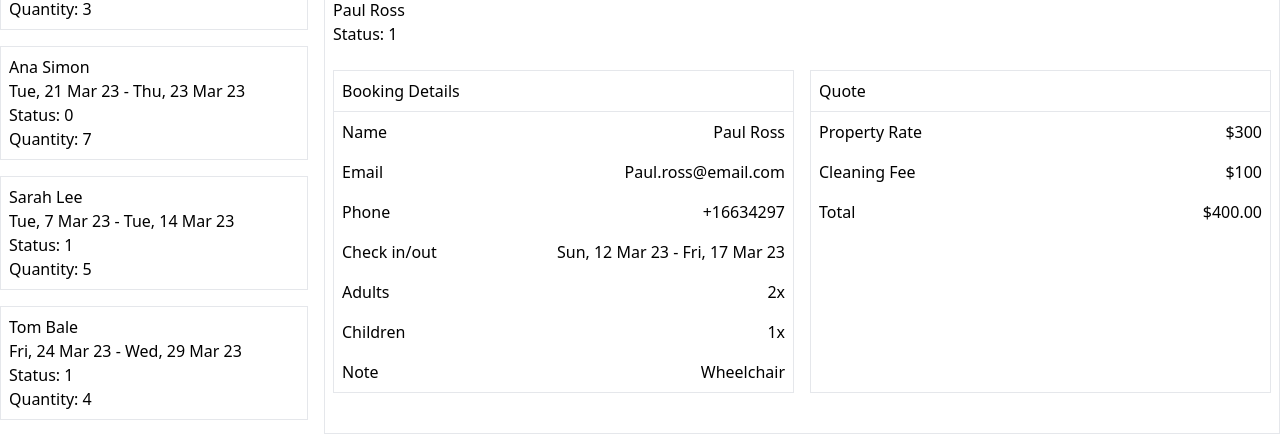
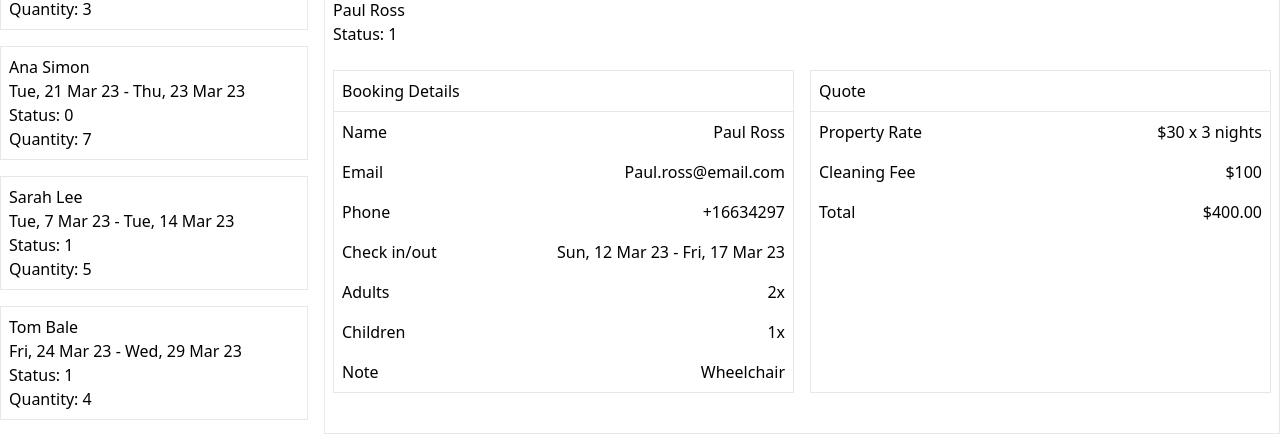
Before and after one commit to iorrah/bookings-manager, a React (Vite) app: page / in a window 1280 px wide. Both pictures are taken after a click on the button 154 px from the left and 137 px from the top of the page. Shown: the part 164-607 px from the top of the page. Built offline with nearby package versions, Linux system fonts and the light colour scheme.

Commit message:
Amend Booking structure to accommodate form

```diff
--- /dev/null
+++ b/src/pages/BookingsPage/BookingDetails/BookingEditor/BookingForm/index.tsx
@@ -0,0 +1,50 @@
+import { FC } from "react";
+import { Booking } from "../../../../../types";
+import { fullDate } from "../../../../../utils/date";
+
+type BookingForm = FC<{ booking: Booking }>;
+
+export const BookingForm: BookingForm = ({ booking }) => {
+  return (
+    <>
+      <div className="border-b p-2">Booking Details</div>
+
+      <div className="flex justify-between p-2">
+        <p>Name</p>
+        <p>{booking.guestName}</p>
+      </div>
+
+      <div className="flex justify-between p-2">
+        <p>Email</p>
+        <p>{booking.guestEmail}</p>
+      </div>
+
+      <div className="flex justify-between p-2">
+        <p>Phone</p>
+        <p>{booking.guestPhoneNumber}</p>
+      </div>
+
+      <div className="flex justify-between p-2">
+        <p>Check in/out</p>
+        <p>
+          {fullDate(booking.checkIn)} - {fullDate(booking.checkOut)}
+        </p>
+      </div>
+
+      <div className="flex justify-between p-2">
+        <p>Adults</p>
+        <p>{booking.adultsAmount}x</p>
+      </div>
+
+      <div className="flex justify-between p-2">
+        <p>Children</p>
+        <p>{booking.childrenAmount}x</p>
+      </div>
+
+      <div className="flex justify-between p-2">
+        <p>Note</p>
+        <p>{booking.note}</p>
+      </div>
+    </>
+  );
+};
--- /dev/null
+++ b/src/pages/BookingsPage/BookingDetails/BookingEditor/BookingQuote/index.tsx
@@ -0,0 +1,28 @@
+import { FC } from "react";
+
+import { Booking } from "../../../../../types";
+
+type BookingQuoteType = FC<{ booking: Booking }>;
+
+export const BookingQuote: BookingQuoteType = ({ booking }) => {
+  return (
+    <>
+      <div className="border-b p-2">Quote</div>
+
+      <div className="flex justify-between p-2">
+        <p>Property Rate</p>
+        <p>$30 x 3 nights</p>
+      </div>
+
+      <div className="flex justify-between p-2">
+        <p>Cleaning Fee</p>
+        <p>$100</p>
+      </div>
+
+      <div className="flex justify-between p-2">
+        <p>Total</p>
+        <p>$400.00</p>
+      </div>
+    </>
+  );
+};
--- /dev/null
+++ b/src/pages/BookingsPage/BookingDetails/BookingEditor/index.tsx
@@ -0,0 +1,22 @@
+import { FC } from "react";
+
+import { Booking } from "../../../../types";
+
+import { BookingForm } from "./BookingForm";
+import { BookingQuote } from "./BookingQuote";
+
+type BookingEditorType = FC<{ booking: Booking }>;
+
+export const BookingEditor: BookingEditorType = ({ booking }) => {
+  return (
+    <div className="grid grid-cols-12 gap-4">
+      <div className="col-span-6 border">
+        <BookingForm booking={booking} />
+      </div>
+
+      <div className="col-span-6 border">
+        <BookingQuote booking={booking} />
+      </div>
+    </div>
+  );
+};
--- a/src/pages/BookingsPage/BookingDetails/index.tsx
+++ b/src/pages/BookingsPage/BookingDetails/index.tsx
@@ -1,6 +1,8 @@
 import { FC } from "react";
+
 import { Booking } from "../../../types";
-import { fullDate } from "../../../utils/date";
+
+import { BookingEditor } from "./BookingEditor";
 
 type BookingDetailsType = FC<{ booking: Booking; onClose: () => void }>;
 
@@ -19,67 +21,7 @@ export const BookingDetails: BookingDetailsType = ({ booking, onClose }) => {
           <p>Status: {booking.status}</p>
         </div>
 
-        <div className="grid grid-cols-12 gap-4">
-          <div className="col-span-6 border">
-            <div className="border-b p-2">Booking Details</div>
-
-            <div className="flex justify-between p-2">
-              <p>Name</p>
-              <p>{booking.guestName}</p>
-            </div>
-
-            <div className="flex justify-between p-2">
-              <p>Email</p>
-              <p>{booking.guestEmail}</p>
-            </div>
-
-            <div className="flex justify-between p-2">
-              <p>Phone</p>
-              <p>{booking.guestPhoneNumber}</p>
-            </div>
-
-            <div className="flex justify-between p-2">
-              <p>Check in/out</p>
-              <p>
-                {fullDate(booking.checkIn)} - {fullDate(booking.checkOut)}
-              </p>
-            </div>
-
-            <div className="flex justify-between p-2">
-              <p>Adults</p>
-              <p>{booking.adultsAmount}x</p>
-            </div>
-
-            <div className="flex justify-between p-2">
-              <p>Children</p>
-              <p>{booking.childrenAmount}x</p>
-            </div>
-
-            <div className="flex justify-between p-2">
-              <p>Note</p>
-              <p>{booking.note}</p>
-            </div>
-          </div>
-
-          <div className="col-span-6 border">
-            <div className="border-b p-2">Quote</div>
-
-            <div className="flex justify-between p-2">
-              <p>Property Rate</p>
-              <p>$300</p>
-            </div>
-
-            <div className="flex justify-between p-2">
-              <p>Cleaning Fee</p>
-              <p>$100</p>
-            </div>
-
-            <div className="flex justify-between p-2">
-              <p>Total</p>
-              <p>$400.00</p>
-            </div>
-          </div>
-        </div>
+        <BookingEditor booking={booking} />
       </div>
     </div>
   );
```
